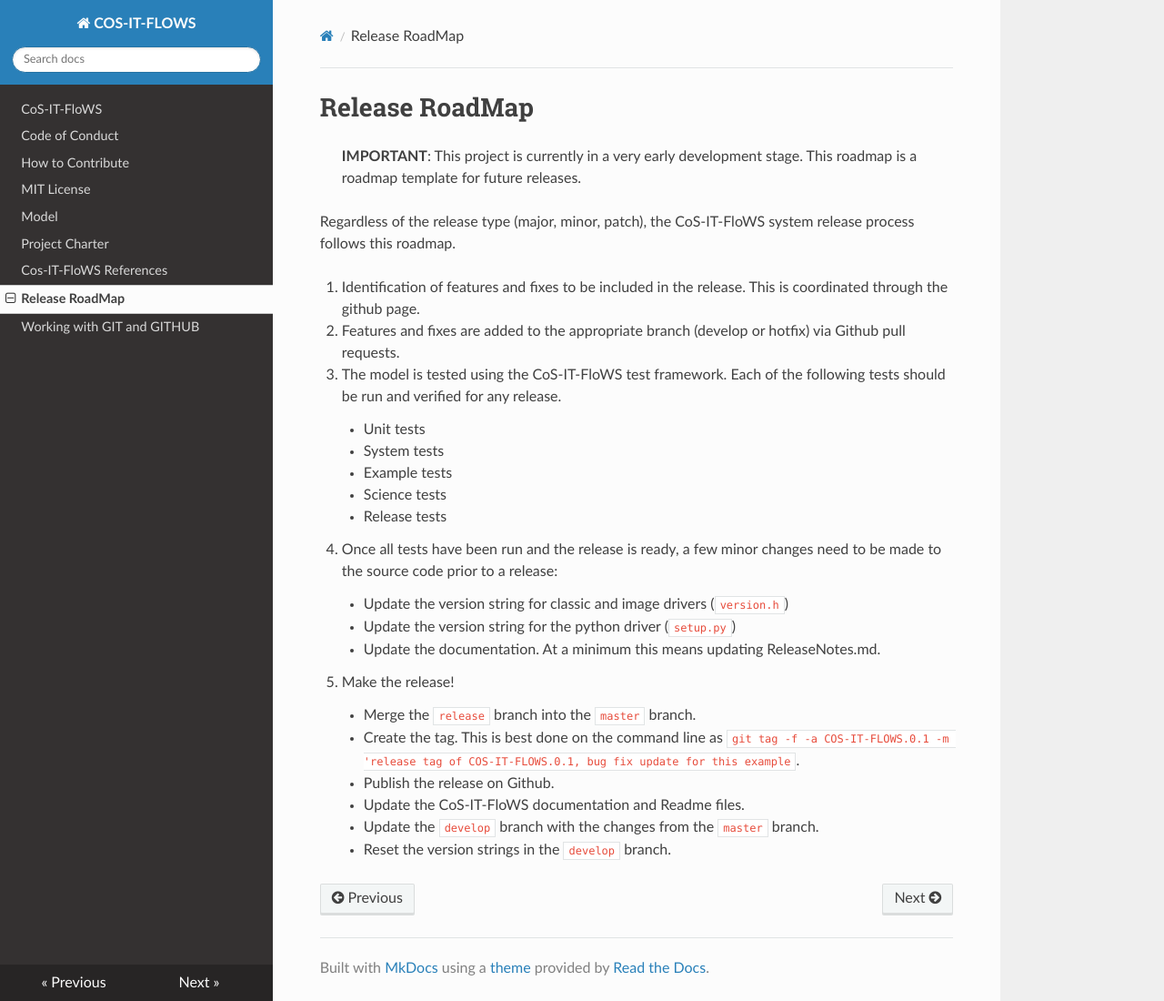
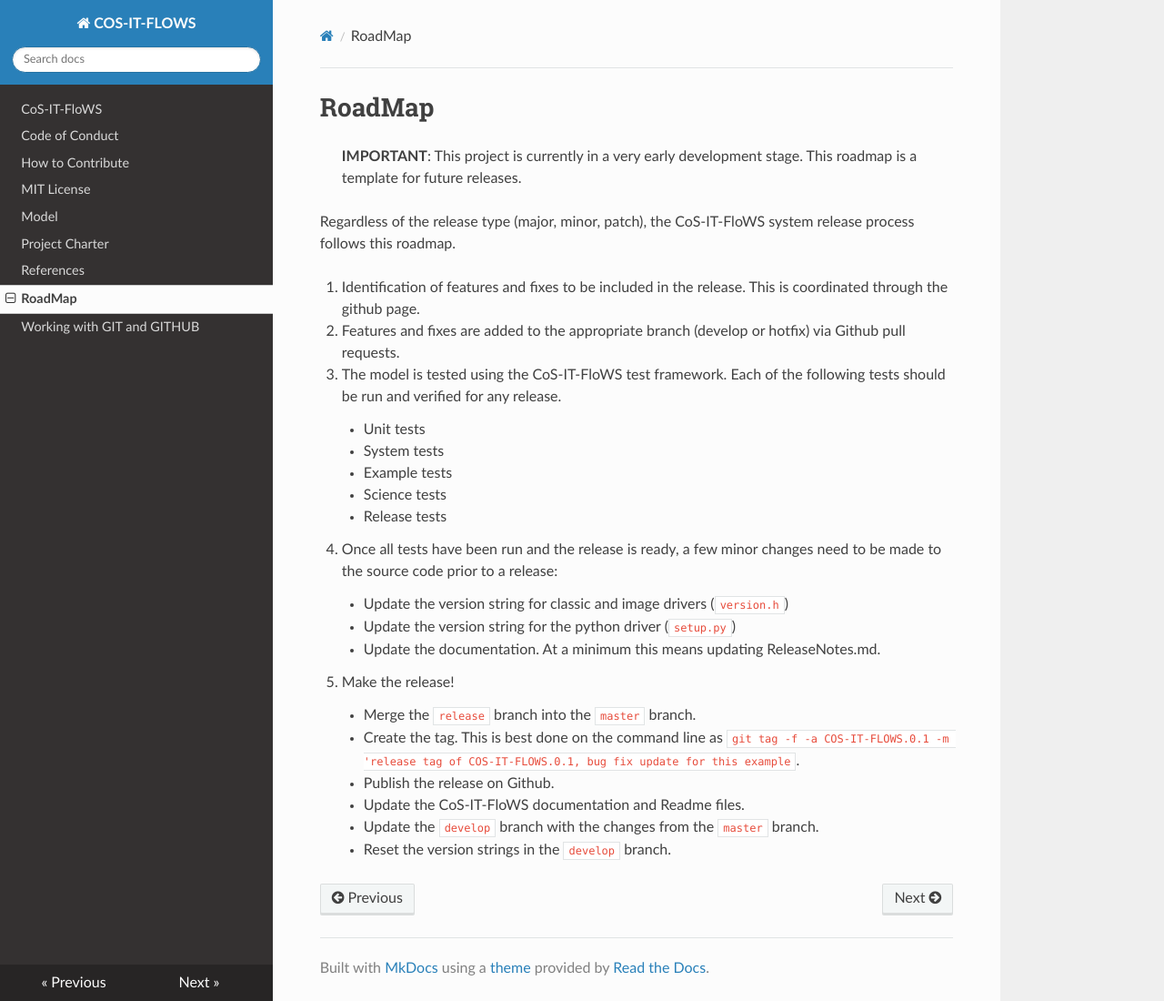
Before and after one commit to COS-IT-FLOWS/COS-IT-FLOWS-Documentation, an MkDocs documentation site: the page built from docs/RoadMap.md, in a window 1280 px wide and 1100 px high. Shown: the whole window at 91% size. Built offline with MkDocs 1.6.1, drawn with Linux system fonts in a browser that asks for light colours; nearby versions of some CDN libraries.

Commit message:
First Draft Complete

```diff
--- a/docs/References.md
+++ b/docs/References.md
@@ -1,4 +1,4 @@
-# Cos-IT-FloWS References
+# References
 
 + Variable Infilteration Capacity (VIC) Model :[Liang et al., 1994, Hamman et al., 2018 for VIC-5](https://vic.readthedocs.io/en/master/Documentation/References/)
 
--- a/docs/RoadMap.md
+++ b/docs/RoadMap.md
@@ -1,7 +1,7 @@
-# Release RoadMap
+# RoadMap
 
 > **IMPORTANT**:
-> This project is currently in a very early development stage. This roadmap is a roadmap template for future releases.
+> This project is currently in a very early development stage. This roadmap is a template for future releases.
 
 Regardless of the release type (major, minor, patch), the CoS-IT-FloWS system release process follows this roadmap.
 
```
